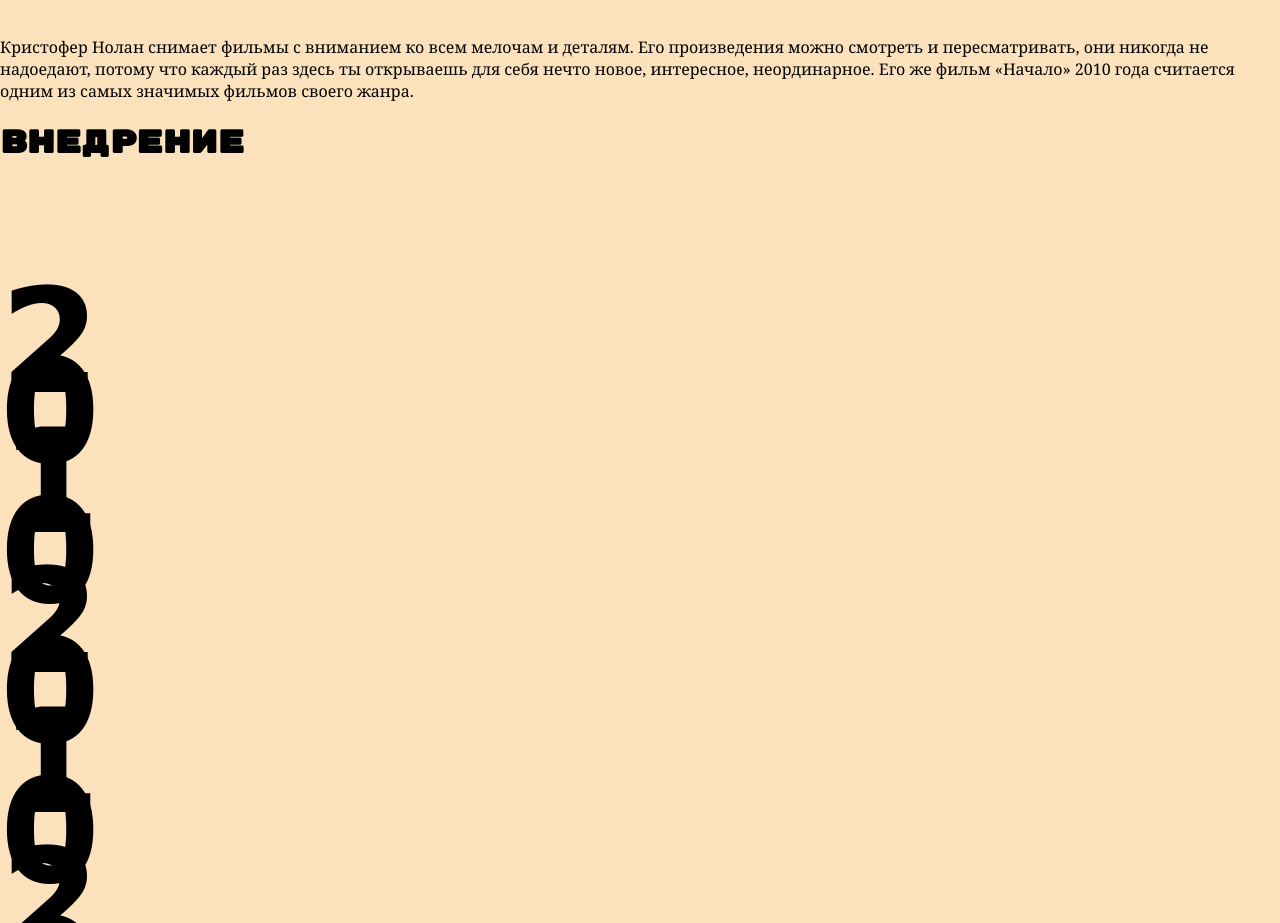
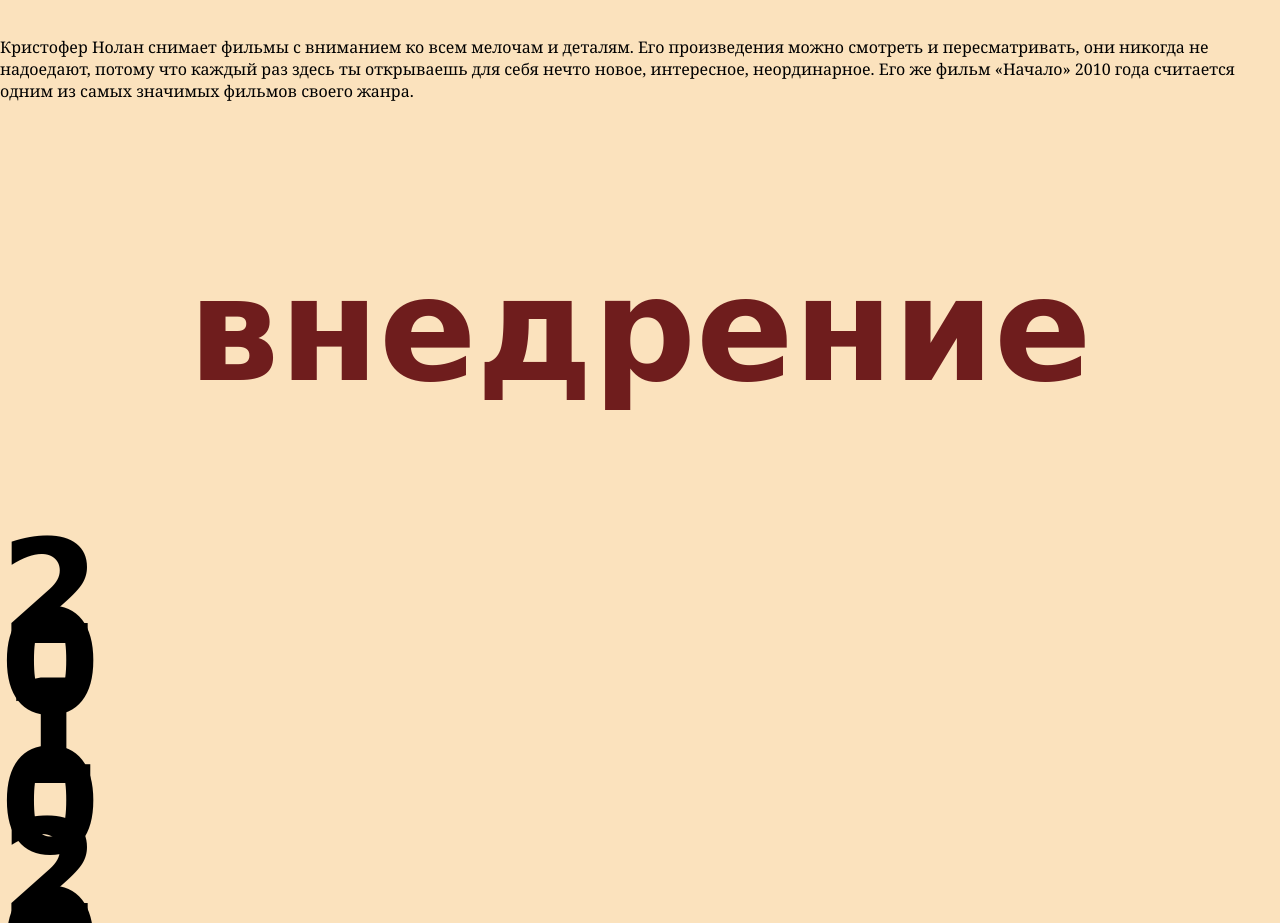
Before and after one commit to annAPhilippova/neoregelis, a plain HTML site: page index.html in a window 1280 px wide. Shown: the part 1380-2303 px from the top of the page. Drawn offline with Linux system fonts and the light colour scheme; a web font is replaced by a local one.

Commit message:
update vnedrenie

```diff
--- a/index.html
+++ b/index.html
@@ -66,11 +66,11 @@
     Кристофер Нолан снимает фильмы с вниманием ко всем мелочам и деталям. Его произведения можно смотреть и пересматривать, они никогда не надоедают, потому что каждый раз здесь ты открываешь для себя нечто новое, интересное, неординарное. Его же фильм «Начало» 2010 года считается одним из самых значимых фильмов своего жанра.
 </p>
 
-        <h1>
+        <h3 style="font-size: 144px;text-align: center; color:rgba(111, 29, 29, 1);">
             <b>
             внедрение
             </b>
-        </h1>
+        </h3>
         <h3 style="font-size: 144px; line-height: 70px; text-align: unset;">
 
             <span>2</span>
```
